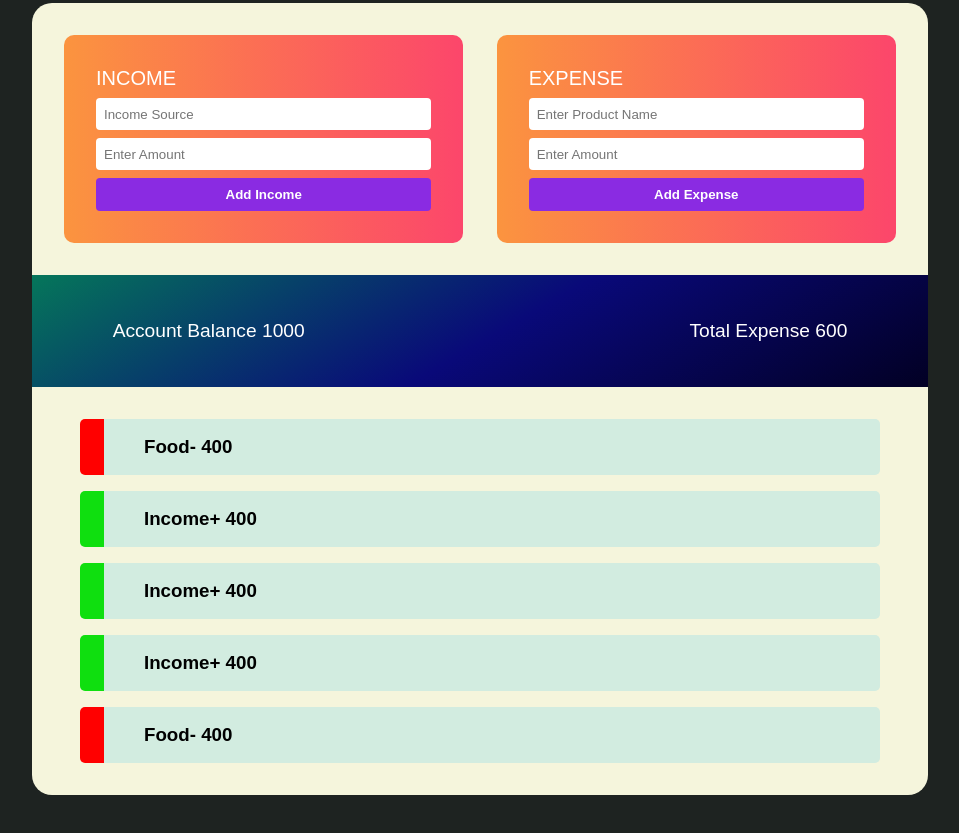
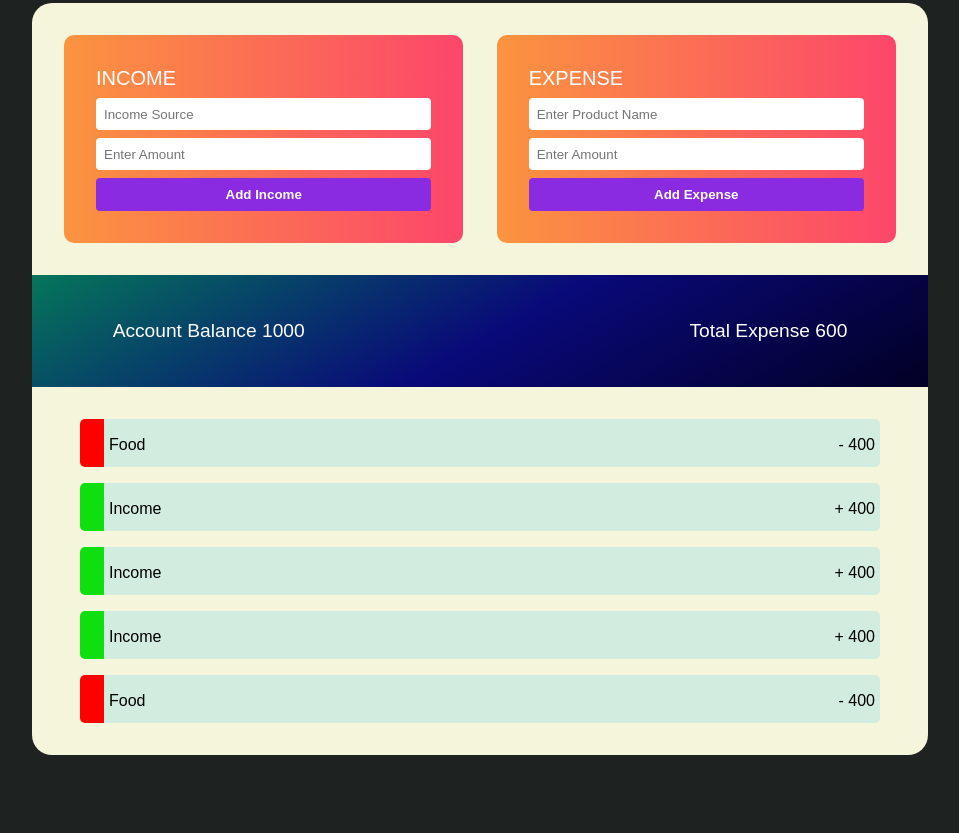
Before and after one commit to Hailekeh22/Code_Alpha_Expense_Tracker, a plain HTML site: page index.html in a window 1280 px wide. Shown: the part 685-1518 px from the top of the page, without its empty margins (160-1119 px from the left). Drawn offline with Linux system fonts and the light colour scheme.

Commit message:
minor style fix

```diff
--- a/index.html
+++ b/index.html
@@ -50,27 +50,27 @@
             <div class="individualcount">
                 <div id="expensecount">
                     <div class="expenses">
-                        <h3>Food</h3> <h3>- 400</h3>
+                        <p>Food</p> <p>- 400</p>
                     </div>
                 </div>
                 <div id="incomecount">
                     <div class="incomes">
-                        <h3>Income</h3> <h3>+ 400</h3>
+                        <p>Income</p> <p>+ 400</p>
                     </div>
                 </div>
                 <div id="incomecount">
                     <div class="incomes">
-                        <h3>Income</h3> <h3>+ 400</h3>
+                        <p>Income</p> <p>+ 400</p>
                     </div>
                 </div>
                 <div id="incomecount">
                     <div class="incomes">
-                        <h3>Income</h3> <div><h3 >+ 400</h3></div>
+                        <p>Income</p> <div><p>+ 400</p></div>
                     </div>
                 </div>
                 <div id="expensecount">
                     <div class="expenses">
-                        <h3>Food</h3> <div><h3 >- 400</h3></div>
+                        <p>Food</p> <div><p>- 400</p></div>
                     </div>
                 </div>
             </div>
--- a/style.css
+++ b/style.css
@@ -152,31 +152,25 @@ header h2 {
 
 #expensecount{
     width: 100%;
-    height: 3.5rem;
+    height: 3rem;
     align-items: center;
     border-radius: 5px;
-    display: flex;
-    align-items: center;
-    padding: 2% 5%;
     background-color: #d2ece0;
     border-left: 1.5rem solid red;
     margin-bottom: 1rem;
-    text-align: center;
-
+    padding: 17px 5px;
 }
 
 #incomecount {
     width: 100%;
-    height: 3.5rem;
+    height: 3rem;
     align-items: center;
     border-radius: 5px;
-    display: flex;
-    align-items: center;
-    padding: 2% 5%;
     background-color: #d2ece0;
     border-left: 1.5rem solid rgb(15, 223, 15);
-    text-align: center;
     margin-bottom: 1rem;
+    padding: 17px 5px;
+
 
 }
 
@@ -317,6 +311,21 @@ header h2 {
         padding: 1rem 1rem;
     }
 
+    .individualcount{
+    margin-top: 1rem;
+    padding: 1rem 1rem;
+    width: 100%;
+    height: auto;
+    }
+
+    /* #incomecount{
+
+    }
+
+    #expensecount {
+
+    } */
+
 
 }
 
```
